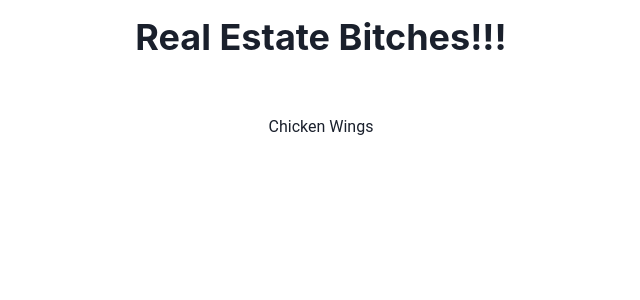
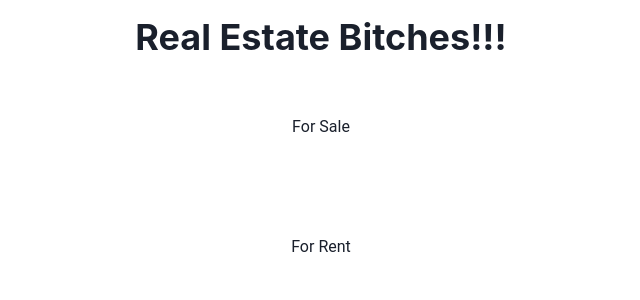
Before and after one commit to KennedyMungai/simple_real_estate_app, a Next.js app: page / in a window 1280 px wide. Shown: the top 300 px of the page, without its empty margins (319-959 px from the left). Built offline with nearby package versions, Linux system fonts and the light colour scheme.

Commit message:
Added twon banners to the home page react component

```diff
--- a/src/pages/index.tsx
+++ b/src/pages/index.tsx
@@ -13,7 +13,8 @@ export default function Home() {
 		<Flex justify={'center'} p={'1rem'}>
 			<VStack spacing={'1rem'}>
 				<Heading>Real Estate Bitches!!!</Heading>
-				<Banner purpose={'Chicken Wings'} />
+				<Banner purpose={'For Sale'} />
+				<Banner purpose={'For Rent'} />
 			</VStack>
 		</Flex>
 	)
```
